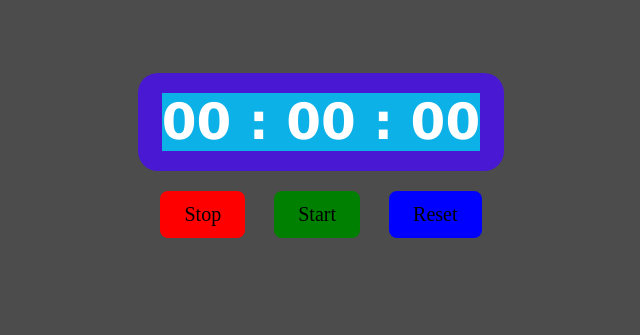
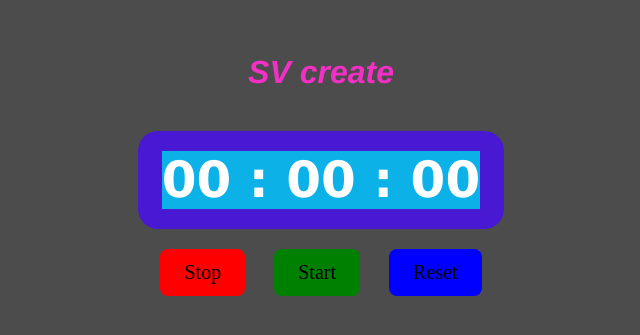
Before and after one commit to sahilpatel444/stopwatch, a plain HTML site: page index.html in a window 1280 px wide. Shown: the part 245-580 px from the top of the page, without its empty margins (319-959 px from the left). Drawn offline with Linux system fonts and the light colour scheme.

Commit message:
stopwatch

```diff
--- a/index.html
+++ b/index.html
@@ -7,6 +7,7 @@
     <link rel="stylesheet" href="style.css">
 </head>
 <body>
+    <h1 class="sv">SV create</h1>
     <div class="stopwatch">
         <div class="timerdisplay">00 : 00 : 00</div>
     </div>
--- a/style.css
+++ b/style.css
@@ -39,3 +39,10 @@
     color: rgb(0, 0, 0);
     font-family: initial;
 }
+.sv{
+    color: #f230c5;
+    margin: 20px;
+    padding: 20px;
+    font-style: oblique;
+    font-family: 'Franklin Gothic Medium', 'Arial Narrow', Arial, sans-serif;
+}
```
